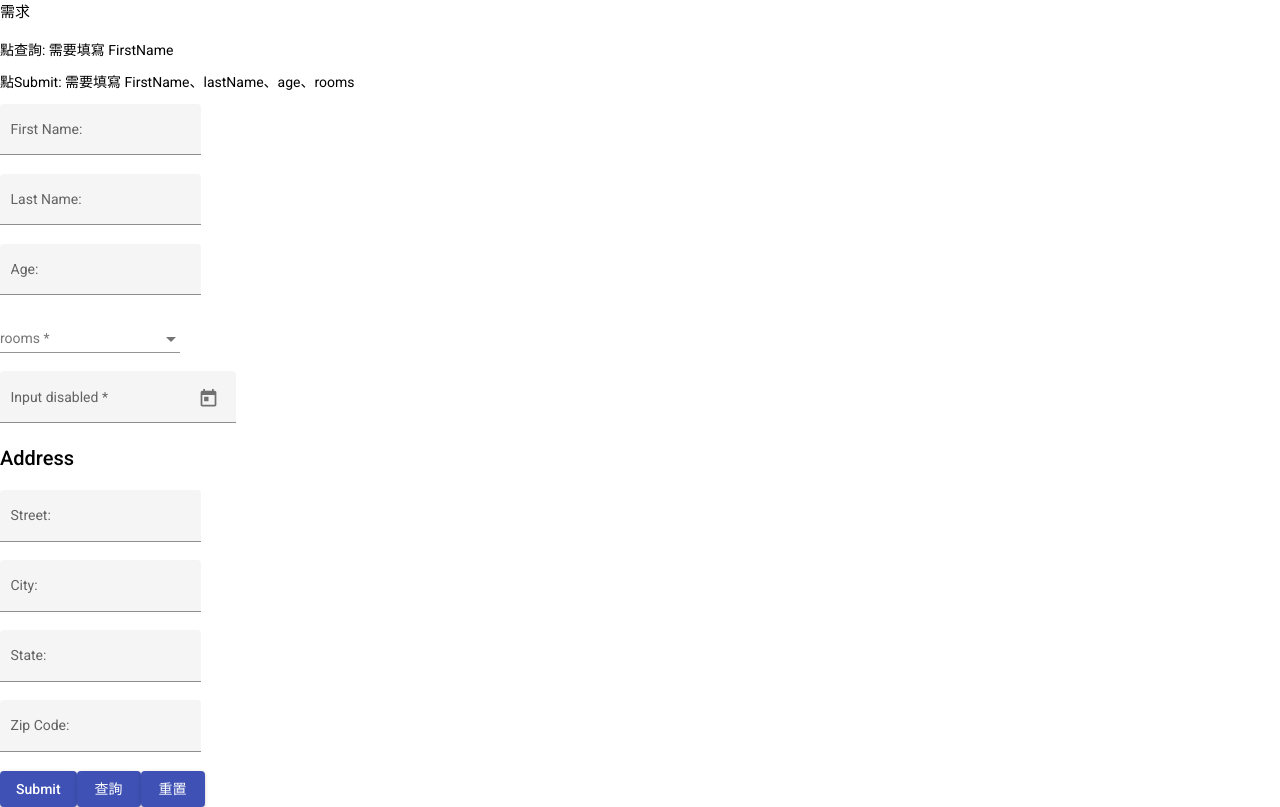
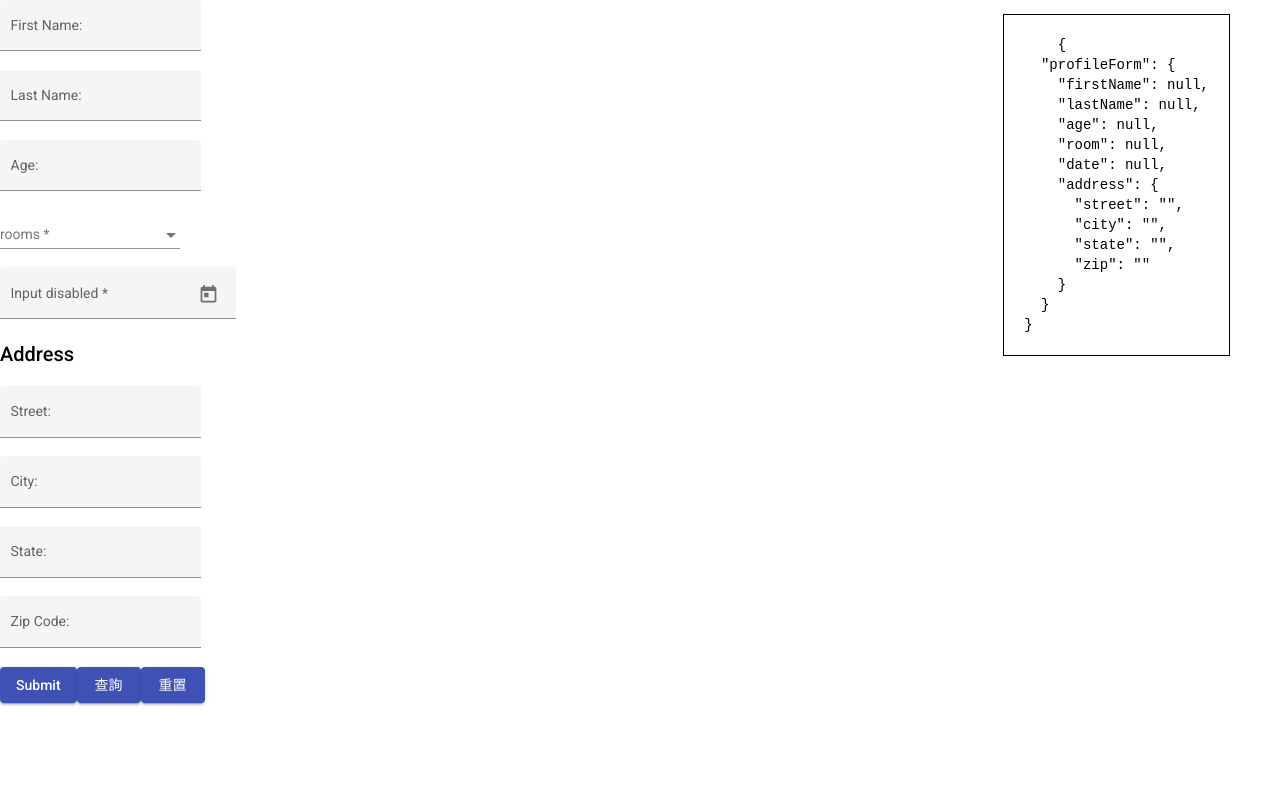
Before and after one commit to bnmghjtyu0/let-api-angular, an Angular app: page / in a window 1280 px wide. Built offline with nearby package versions, Linux system fonts and the light colour scheme.

Commit message:
chore: form parent-child

```diff
--- a/src/app/app.component.html
+++ b/src/app/app.component.html
@@ -1 +1,19 @@
-<app-form> </app-form>
+<!-- <app-form> </app-form> -->
+
+<ng-container [formGroup]="userForm">
+  <app-form formGroupName="profileForm"></app-form>
+
+  <pre
+    style="
+      border: 1px solid black;
+      width: fit-content;
+      padding:20px;
+      position: fixed;
+      right: 50px;
+      top: 0px;
+    "
+  >
+    {{ userForm.value | json }}
+</pre
+  >
+</ng-container>
--- a/src/app/app.component.ts
+++ b/src/app/app.component.ts
@@ -1,7 +1,9 @@
+import { FormBuilder, FormGroup, Validators } from '@angular/forms';
 import { Component, OnInit } from '@angular/core';
 import { Logger } from './services/logger.service';
 import { MediaQueryService } from './services/media-query.service';
-
+import { datePickerValidator } from './components/form/datepicker-validator';
+import { RoomOver18Validator } from './components/form/validator.service';
 interface PeriodicElement {
   name: string;
   position: number;
@@ -32,7 +34,33 @@ export class AppComponent implements OnInit {
   dataSource = ELEMENT_DATA;
 
   mediaQuery: string = '';
-  constructor(private logger: Logger) {}
+  userForm!: FormGroup;
+  constructor(
+    private fb: FormBuilder,
+    private roomOver18Validator: RoomOver18Validator
+  ) {}
 
-  ngOnInit(): void {}
+  ngOnInit(): void {
+    this.userForm = this.fb.group({
+      profileForm: this.fb.group(
+        {
+          firstName: [null],
+          lastName: [null],
+          age: [null],
+          room: [null, Validators.required],
+          date: [null, [Validators.required, datePickerValidator()]],
+          address: this.fb.group({
+            street: [''],
+            city: [''],
+            state: [''],
+            zip: [''],
+          }),
+        },
+        {
+          validators: [this.roomOver18Validator.onlyAccessRoomsOver18(18)],
+          updateOn: 'blur',
+        }
+      ),
+    });
+  }
 }
--- a/src/app/components/form/form.component.html
+++ b/src/app/components/form/form.component.html
@@ -1,9 +1,9 @@
 <div class="container">
-  <h4>需求</h4>
+  <!-- <h4>需求</h4>
   <p>點查詢: 需要填寫 FirstName</p>
-  <p>點Submit: 需要填寫 FirstName、lastName、age、rooms</p>
+  <p>點Submit: 需要填寫 FirstName、lastName、age、rooms</p> -->
 
-  <form [formGroup]="profileForm" class="example-form">
+  <form autocomplete="off" [formGroup]="_form" class="example-form">
     <mat-form-field appearance="fill" class="example-full-width">
       <mat-label> First Name:</mat-label>
       <input matInput formControlName="firstName" />
@@ -121,7 +121,7 @@
     </button> -->
 
     <mat-error>
-      <span *ngIf="profileForm.errors?.roomOnlyWith18">
+      <span *ngIf="_form.errors?.roomOnlyWith18">
         You can not access this room being under 18
       </span>
     </mat-error>
--- a/src/app/components/form/form.component.ts
+++ b/src/app/components/form/form.component.ts
@@ -1,5 +1,5 @@
 import { RoomOver18Validator } from './validator.service';
-import { Component, OnInit } from '@angular/core';
+import { Component, Input, OnInit } from '@angular/core';
 import {
   Validators,
   FormBuilder,
@@ -42,8 +42,9 @@ export class FormComponent implements OnInit {
   matcher = new MyErrorStateMatcher();
 
   get form() {
-    return this.profileForm.controls;
+    return this._form.controls;
   }
+  _form!: FormGroup;
 
   rooms: Room[] = [
     { text: 'room 1', value: 'room-1' },
@@ -51,35 +52,11 @@ export class FormComponent implements OnInit {
     { text: 'room 3', value: 'room-3' },
   ];
 
-  constructor(
-    private fb: FormBuilder,
-    private roomOver18Validator: RoomOver18Validator
-  ) {}
-
-  register() {
-    this.profileForm = this.fb.group(
-      {
-        firstName: [null],
-        lastName: [null],
-        age: [null],
-        room: [null, Validators.required],
-        date: [null, [Validators.required, datePickerValidator()]],
-        address: this.fb.group({
-          street: [''],
-          city: [''],
-          state: [''],
-          zip: [''],
-        }),
-      },
-      {
-        validators: [this.roomOver18Validator.onlyAccessRoomsOver18(18)],
-        updateOn: 'blur',
-      }
-    );
-  }
+  @Input() formGroupName!: string;
+  constructor(private rootFormGroup: FormGroupDirective) {}
 
   ngOnInit(): void {
-    this.register();
+    this._form = this.rootFormGroup.control.get(this.formGroupName) as FormGroup;
   }
 
   public addValidatorsNested(form: FormGroup, validationArray: any) {
@@ -136,20 +113,20 @@ export class FormComponent implements OnInit {
   }
   /* Handle form errors in Angular 8 */
   public errorHandling = (control: string, error: string) => {
-    return this.profileForm.controls[control].hasError(error);
+    return this._form.controls[control].hasError(error);
   };
 
   public errorHandlingNested = (control: string, error: string) => {
-    return (this.profileForm.controls['address'] as FormGroup).controls[
+    return (this._form.controls['address'] as FormGroup).controls[
       control
     ].hasError(error);
   };
 
   onReset() {
-    const { firstName, lastName, age, room } = this.form;
-    this.profileForm.reset();
+    // const { firstName, lastName, age, room } = this.form;
+    this._form.reset();
 
-    this.removeValidators(this.profileForm, [
+    this.removeValidators(this._form, [
       'firstName',
       'lastName',
       'age',
@@ -163,17 +140,17 @@ export class FormComponent implements OnInit {
   }
   onSearch() {
     console.log('search');
-    const { firstName, lastName, age, room } = this.form;
+    // const { firstName, lastName, age, room } = this.form;
     //dynamic validation
     const validationType: any = {
       firstName: [Validators.required],
     };
-    this.addValidatorsNested(this.profileForm, validationType);
+    this.addValidatorsNested(this._form, validationType);
   }
   onSubmit() {
-    let { firstName, lastName, age, room } = this.profileForm.controls;
+    let { firstName, lastName, age, room } = this._form.controls;
     //移除全部的驗證規則
-    this.removeValidators(this.profileForm, ['firstName', 'lastName', 'room']);
+    this.removeValidators(this._form, ['firstName', 'lastName', 'room']);
     const validationType: any = {
       firstName: [Validators.required],
       lastName: [Validators.required],
@@ -186,13 +163,13 @@ export class FormComponent implements OnInit {
       zip: [Validators.required],
     };
     //加入新的驗證規則
-    this.addValidatorsNested(this.profileForm, validationType);
+    this.addValidatorsNested(this._form, validationType);
 
     // 驗證
-    if (!this.profileForm.valid) {
+    if (!this._form.valid) {
       console.log('驗證失敗');
     }
     //驗證成功
-    console.log(this.profileForm);
+    console.log(this._form);
   }
 }
```
